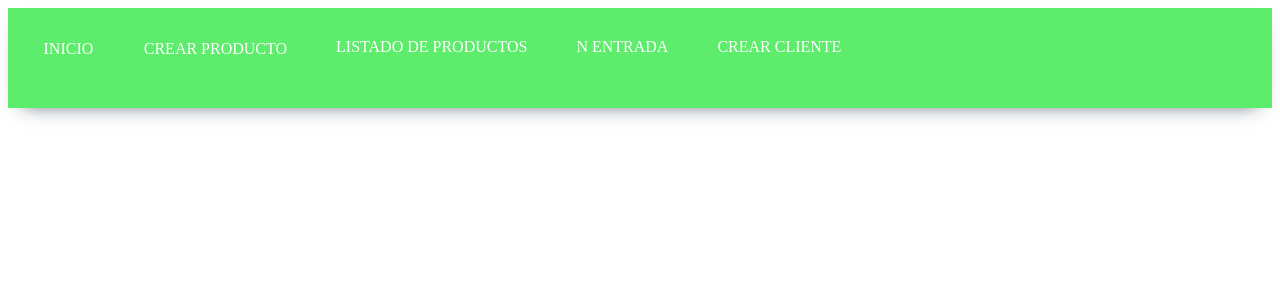
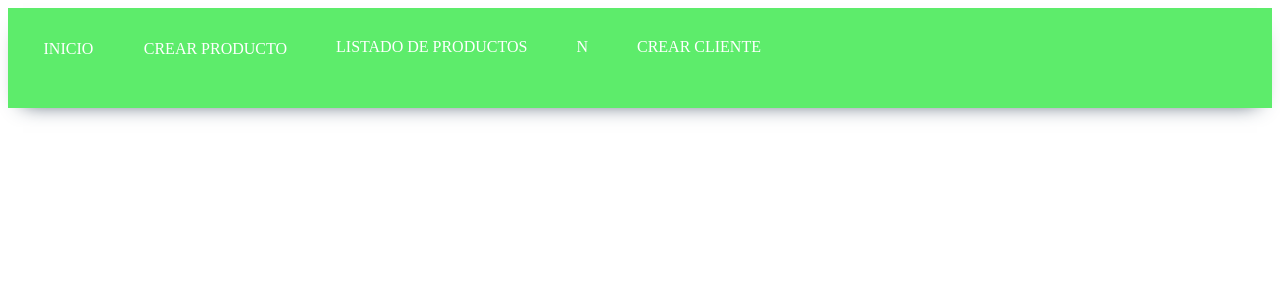
Before and after one commit to Estevan-Z/Logistics_project, a Django app: page / in a window 1280 px wide. Shown: the top 300 px of the page. Run offline with Django 5.2, Linux system fonts and the light colour scheme.

Commit message:
Prueba  de Github Desktop

```diff
--- a/APP_PM/templates/Home/home.html
+++ b/APP_PM/templates/Home/home.html
@@ -18,7 +18,7 @@
                 <a href="{% url 'productos_listado' %}">Listado de productos</a>
             </li>
             <li>
-                <a href="{% url 'agregar_nota_entrada' %}">N entrada</a>
+                <a href="{% url 'agregar_nota_entrada' %}">N </a>
             </li>
             <li>
                 <a href="">Crear cliente</a>
```
